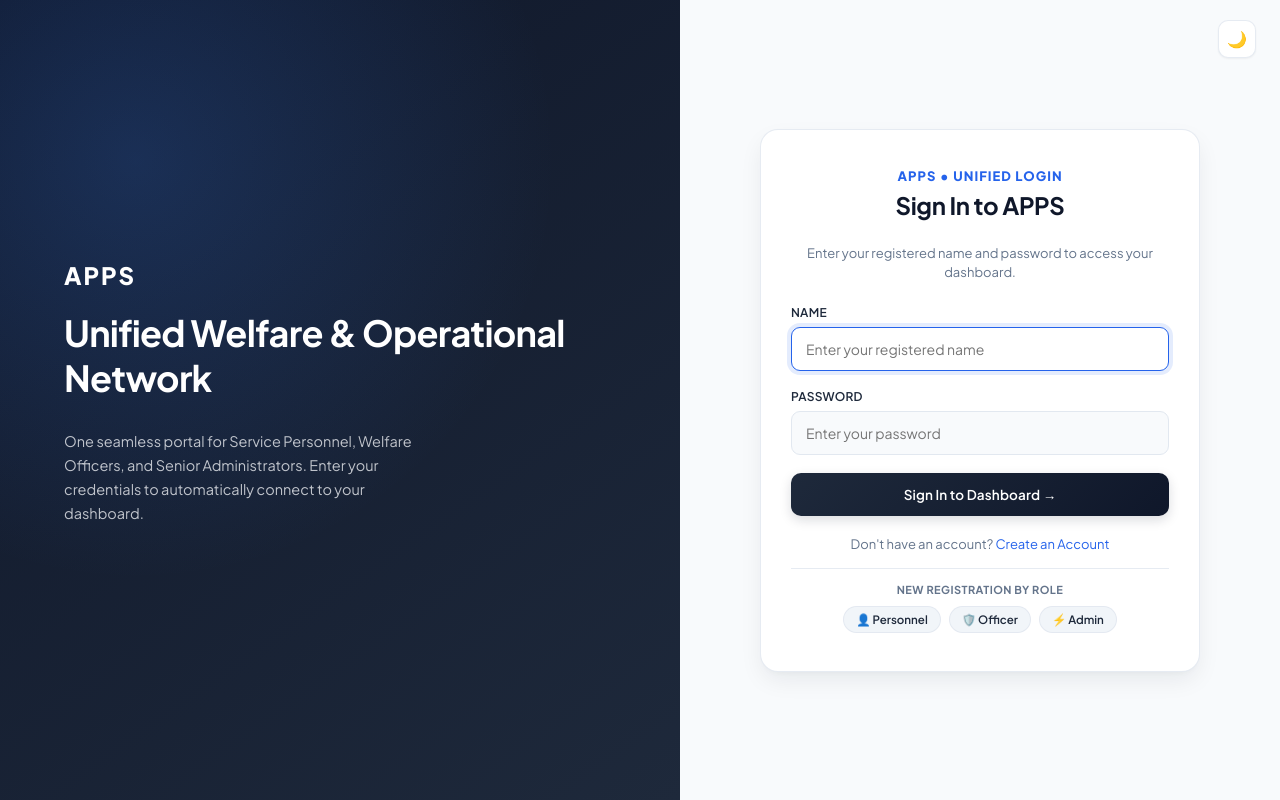
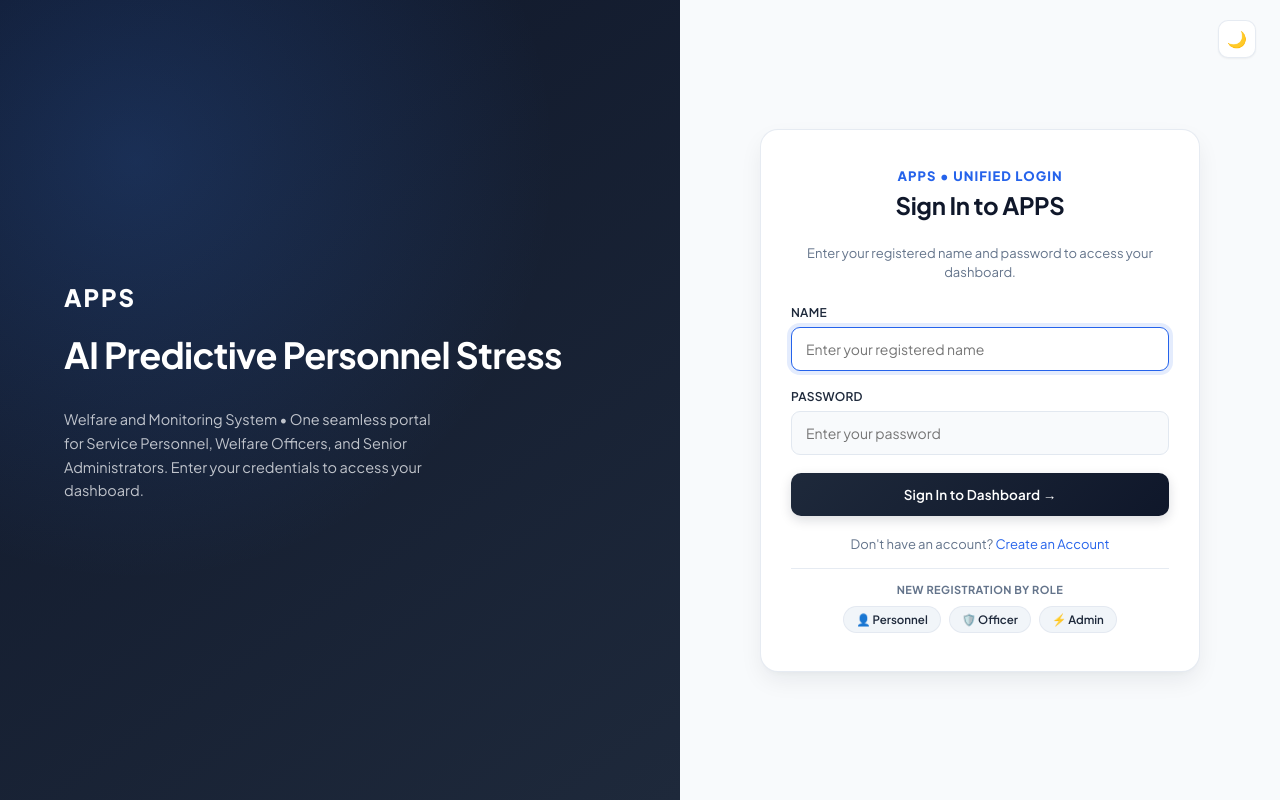
Before and after one commit to Poetrixx123-D/APPS, a Flask app: page /personnel_login in a window 1280 px wide. Run offline with Flask 3, Linux system fonts and the light colour scheme; parts of the project's set-up code (start-up, migrations or seed data) failed here and were passed over.

Commit message:
Update official APPS full form to AI Predictive Personnel Stress (Welfare and Monitoring System)

```diff
--- a/backend/app.py
+++ b/backend/app.py
@@ -1,5 +1,5 @@
 """
-APPS - Army Personnel Psychological Support (Flask backend)
+APPS - AI Predictive Personnel Stress (Welfare and Monitoring System)
 
 Cleaned-up version. Main fixes compared to the old app.py:
   * pick_officer() was defined twice (nested) and always returned None -> fixed
--- a/backend/templates/login.html
+++ b/backend/templates/login.html
@@ -26,8 +26,8 @@
 
   <div class="auth-brand-panel">
     <div class="brand-mark">APPS</div>
-    <h1>Unified Welfare &amp; Operational Network</h1>
-    <p>One seamless portal for Service Personnel, Welfare Officers, and Senior Administrators. Enter your credentials to automatically connect to your dashboard.</p>
+    <h1>AI Predictive Personnel Stress</h1>
+    <p>Welfare and Monitoring System &bull; One seamless portal for Service Personnel, Welfare Officers, and Senior Administrators. Enter your credentials to access your dashboard.</p>
   </div>
 
   <div class="auth-form-panel">
--- a/backend/templates/portal.html
+++ b/backend/templates/portal.html
@@ -26,8 +26,8 @@
 
   <div class="portal-header">
     <div class="brand-mark">APPS</div>
-    <h1>Personnel Stress &amp; Welfare Monitoring</h1>
-    <p>Select your designated role below to sign in or register for your dedicated portal.</p>
+    <h1>AI Predictive Personnel Stress</h1>
+    <p>Welfare and Monitoring System &bull; Select your designated role below to sign in or register for your dedicated portal.</p>
     <div style="display:flex; justify-content:center; gap:12px; margin-top:20px; flex-wrap:wrap;">
       <a href="/login" class="btn" style="padding:12px 28px; font-size:13.5px;">Sign In to Any Account &rarr;</a>
       <a href="/signup" class="btn-outline" style="padding:12px 24px; font-size:13.5px;">Create New Account</a>
```
Also changed, not shown: build_documentation_pdf.py (+6 -6 lines), 1 other file.
